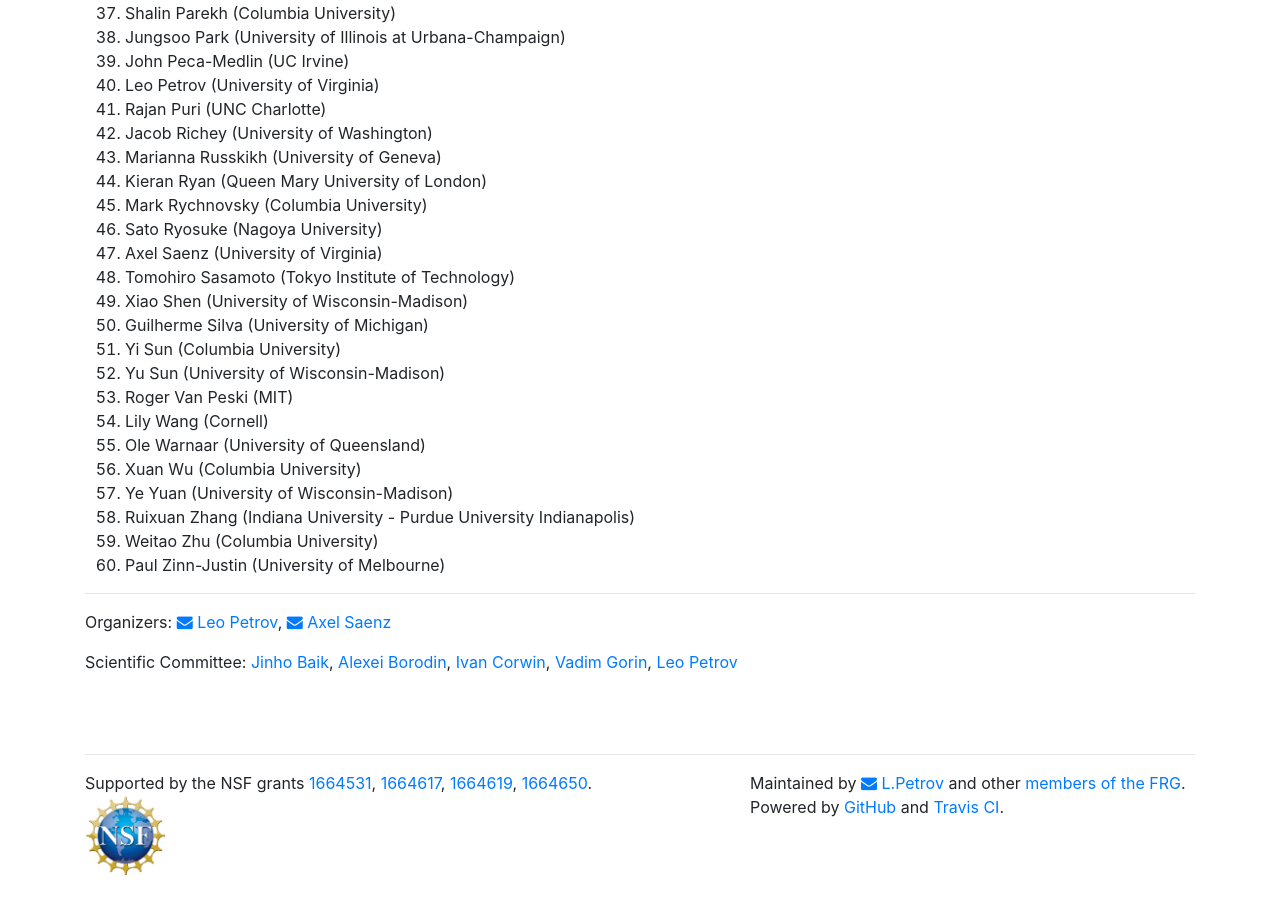
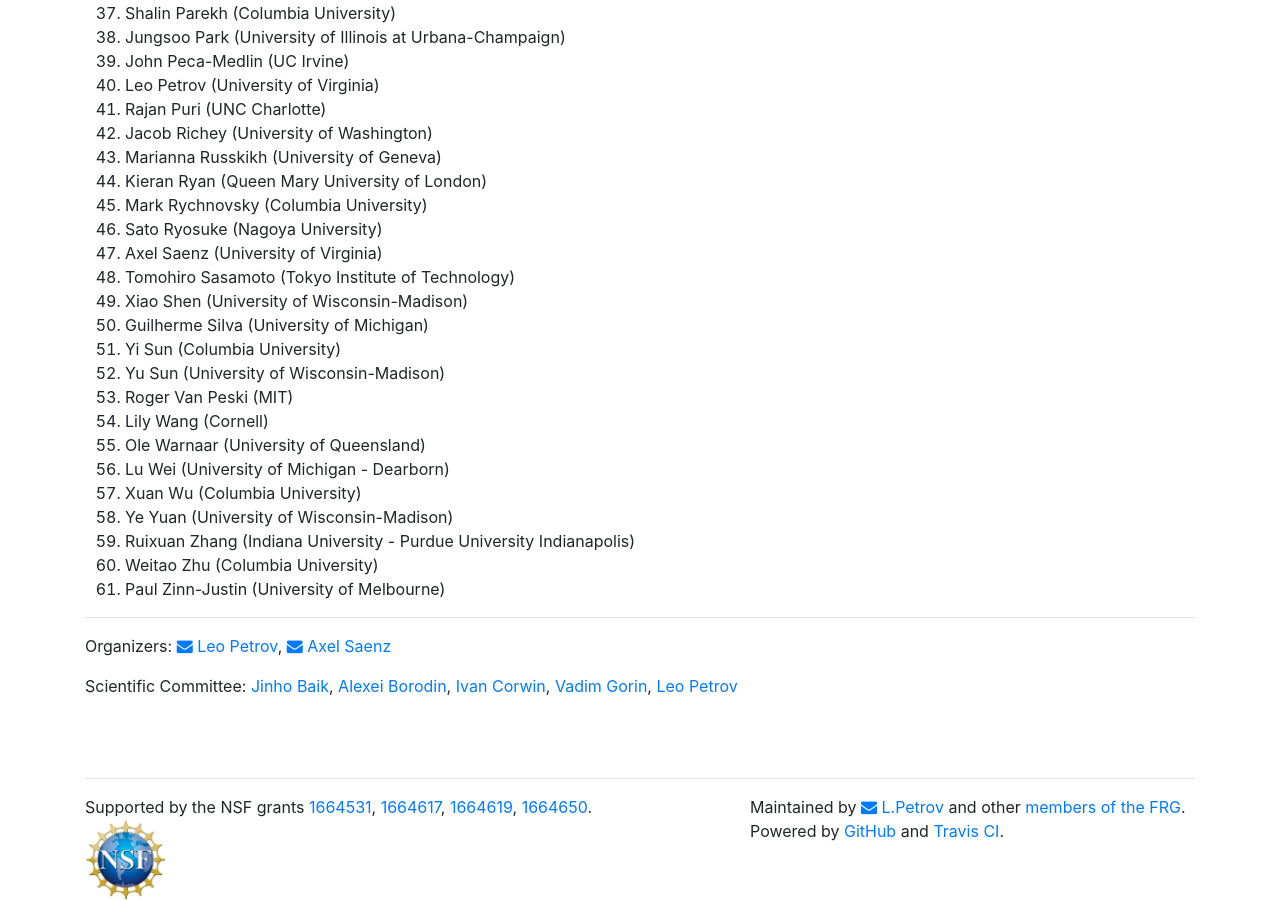
Before and after one commit to int-prob/int-prob-code, a Jekyll site: the page built from vipss2019/participants.md, in a window 1280 px wide and 900 px high, scrolled down 1464 px. Built offline with Jekyll 4.4.1, drawn with Linux system fonts in a browser that asks for light colours; nearby versions of some CDN libraries; before the commit the page ends 2340 px from its top, so only the background shows below that.

Commit message:
Update participants.md

```diff
--- a/vipss2019/participants.md
+++ b/vipss2019/participants.md
@@ -73,6 +73,7 @@ permalink: /vipss2019/participants/
 1.  Roger	Van Peski	(MIT)
 1.  Lily	Wang	(Cornell)
 1.  Ole	Warnaar	 (University of Queensland)
+1.  Lu	Wei	(University of Michigan - Dearborn)
 1.  Xuan	Wu	(Columbia University)
 1.  Ye	Yuan	(University of Wisconsin-Madison)
 1.  Ruixuan	Zhang	(Indiana University - Purdue University Indianapolis)
```
